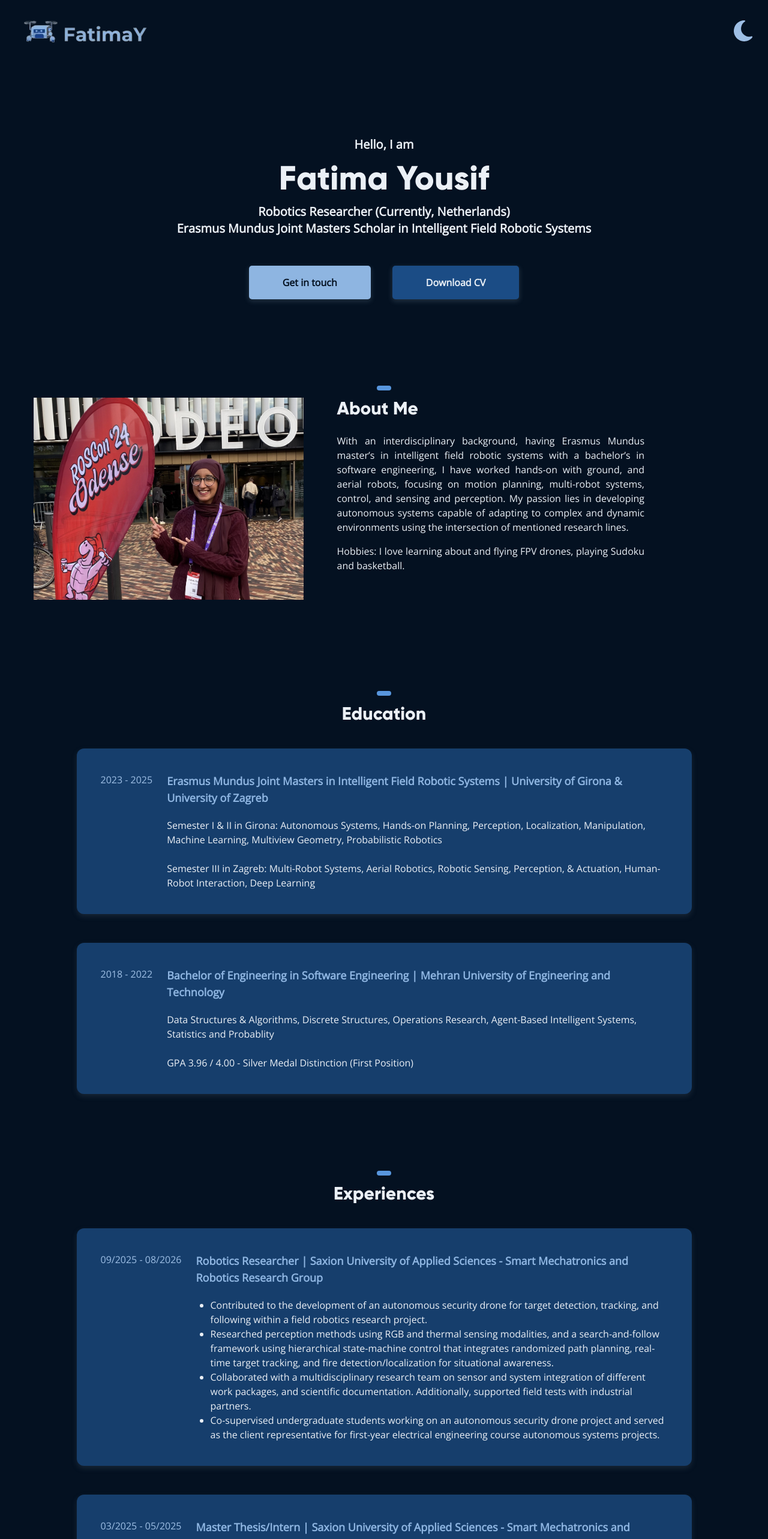
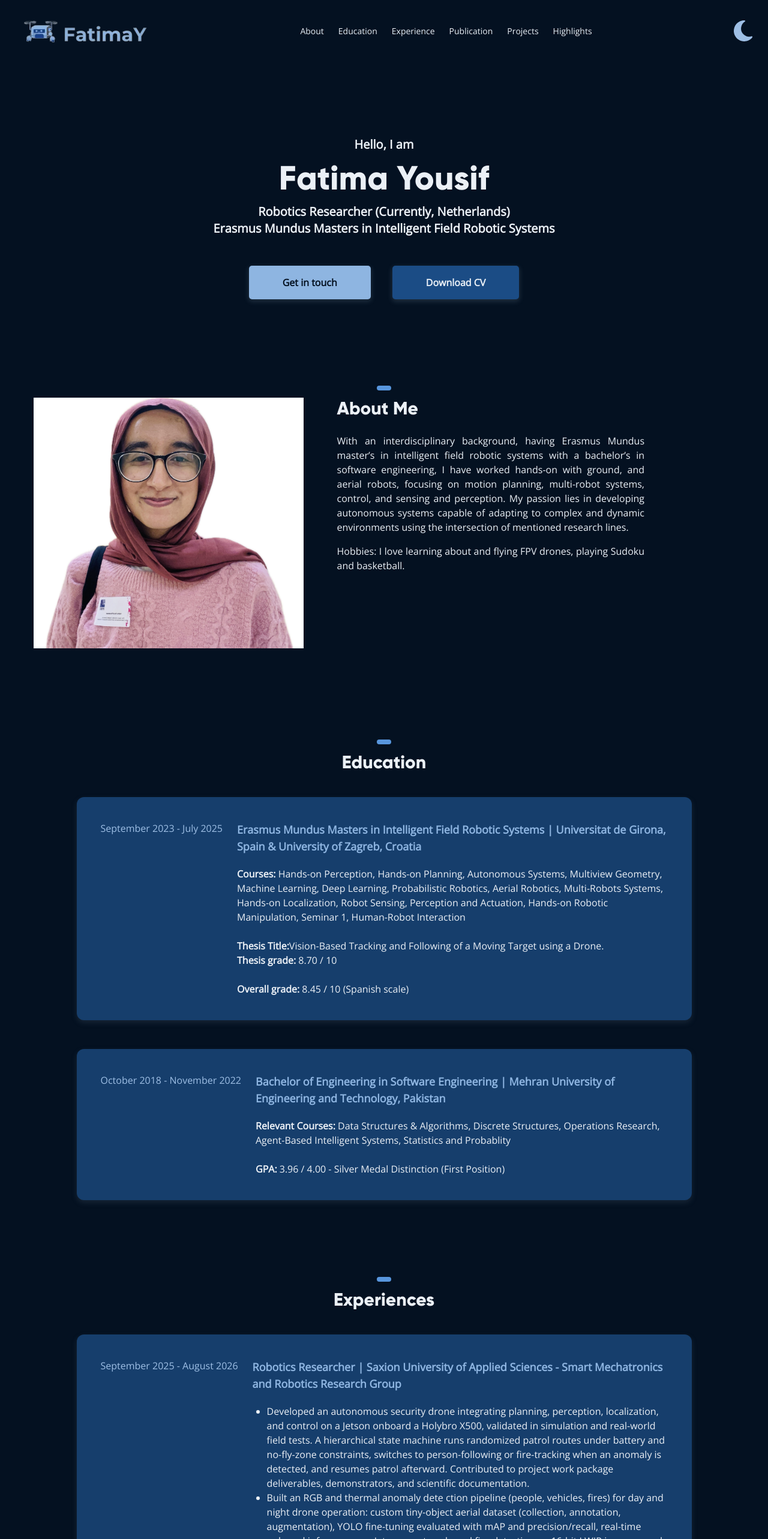
Before and after one commit to FatimaYousif/portfolio-main, a Next.js app: page / in a window 1280 px wide. Shown: the top 2566 px of the page at 60% size. Built offline with nearby package versions, Linux system fonts and the light colour scheme.

Commit message:
Content fixes

```diff
--- a/components/Experience.tsx
+++ b/components/Experience.tsx
@@ -13,7 +13,10 @@ function Experience({ post, company, dateStart, dateEnd, children }: ExperienceP
     <>
       <RevealContent style="flex flex-col md:flex-row md:gap-6 gap-1 bg-lightSecondary-300 dark:bg-[#163E6C] shadow-lightCard dark:shadow-darkCard rounded-xl p-6 sm:p-8 md:p-10 lg:w-10/12 self-center">
         <>
-          <div className="flex text-lightPrimary-700 dark:text-darkPrimary-700 flex-none">{dateStart} - {dateEnd ? dateEnd : "  Present"}</div>
+          {/* <div className="flex text-lightPrimary-700 dark:text-darkPrimary-700 flex-none">{dateStart} - {dateEnd ? dateEnd : "  Present"}</div> */}
+          <div className="flex text-lightPrimary-700 dark:text-darkPrimary-700 flex-none">
+  {dateEnd ? `${dateStart} - ${dateEnd}` : dateStart}
+</div>
           <div className="flex flex-col gap-3">
             <h3 className="text-lightPrimary-900 dark:text-darkPrimary-900 font-openSans flex-0 font-bold text-lg mb-2">{post} | {company}</h3>
             <div className="dark:text-[#BCD2EF] flex flex-col gap-6">
--- a/sections/About.tsx
+++ b/sections/About.tsx
@@ -7,6 +7,8 @@ import Image from "next/image"
 
 function About() {
     return (
+
+         <section id="about" className="scroll-mt-24">
         <motion.div
             initial={{ opacity: 0, y: 10 }}
             animate={{ opacity: 1, y: 0 }}
@@ -17,8 +19,8 @@ function About() {
                     <SectionBadge sectionName="" />
                     <div className="flex flex-col md:flex-row md:gap-6">
                         <div className="w-12/12 md:w-5/12 mb-6 flex justify-center md:self-start">
-                            <Image src={"/images/gallery/header.jpeg"} className="self-center dark:hidden" alt="" height={600} width={450} />
-                            <Image src={"/images/gallery/header.jpeg"} className="self-center hidden dark:block" alt="" height={600} width={450} />
+                            <Image src={"/images/profile1.jpg"} className="self-center dark:hidden" alt="" height={600} width={450} />
+                            <Image src={"/images/profile1.jpg"} className="self-center hidden dark:block" alt="" height={600} width={450} />
                         </div>
                         <div className="w-12/12 md:w-7/12 xl:w-5/12">
                             <h2 className="text-3xl font-bold mb-6">About Me</h2>
@@ -47,6 +49,7 @@ function About() {
                 </>
             </RevealContent>
         </motion.div>
+        </section>
     )
 }
 
--- a/sections/Education.tsx
+++ b/sections/Education.tsx
@@ -4,6 +4,8 @@ import RevealContent from "@/components/ReavealContent"
 
 function Educations() {
     return (
+
+         <section id="education" className="scroll-mt-24">
         <>
             <RevealContent>
                 <>
@@ -12,16 +14,23 @@ function Educations() {
                 </>
             </RevealContent>
             <div className="flex flex-col gap-12">
-                <Education post={"Erasmus Mundus Joint Masters in Intelligent Field Robotic Systems"} dateStart={2023} dateEnd={2025} company={"University of Girona & University of Zagreb"} >
-                    <p>Semester I & II in Girona: Autonomous Systems, Hands-on Planning, Perception, Localization, Manipulation, Machine Learning, Multiview Geometry, Probabilistic Robotics
+                <Education post={"Erasmus Mundus Masters in Intelligent Field Robotic Systems"} dateStart={"September 2023"} dateEnd={"July 2025"} company={"Universitat de Girona, Spain & University of Zagreb, Croatia"} >
+                    {/* <p>Semester I & II in Girona: Autonomous Systems, Hands-on Planning, Perception, Localization, Manipulation, Machine Learning, Multiview Geometry, Probabilistic Robotics
                     </p>
                     <p>Semester III in Zagreb: Multi-Robot Systems,  Aerial Robotics, Robotic Sensing, Perception, & Actuation, Human-Robot Interaction,
-                Deep Learning</p>
+                Deep Learning</p> */}
+                <p><strong>Courses:</strong> Hands-on Perception, Hands-on Planning, Autonomous Systems, Multiview Geometry, Machine Learning, Deep Learning, Probabilistic Robotics, Aerial Robotics, Multi-Robots Systems, Hands-on Localization, Robot Sensing, Perception and Actuation, Hands-on Robotic Manipulation, Seminar 1, Human-Robot Interaction</p>
+                <p><strong>Thesis Title:</strong>Vision-Based Tracking and Following of a Moving Target using a Drone.    <br />
+                <strong>Thesis grade:</strong> 8.70 / 10</p>
+                <p><strong>Overall grade:</strong> 8.45 / 10 (Spanish scale)</p>
+
+
                 </Education>
 
-                <Education post={"Bachelor of Engineering in Software Engineering"} dateStart={2018} dateEnd={2022} company={"Mehran University of Engineering and Technology"} >
-                    <p>Data Structures & Algorithms, Discrete Structures, Operations Research, Agent-Based Intelligent Systems, Statistics and Probablity</p>
-                    <p>GPA 3.96 / 4.00 - Silver Medal Distinction (First Position) </p>
+                <Education post={"Bachelor of Engineering in Software Engineering"} dateStart={"October 2018"} dateEnd={"November 2022"} company={"Mehran University of Engineering and Technology, Pakistan"} >
+                    <p><strong>Relevant Courses: </strong>Data Structures & Algorithms, Discrete Structures, Operations Research, Agent-Based Intelligent Systems, Statistics and Probablity</p>
+
+                    <p><strong>GPA:</strong> 3.96 / 4.00 - Silver Medal Distinction (First Position) </p>
 
 
                 </Education>
@@ -33,6 +42,8 @@ function Educations() {
                 </Experience> */}
             </div>
         </>
+        </section>
+
     )
 }
 
--- a/sections/Experience.tsx
+++ b/sections/Experience.tsx
@@ -4,6 +4,8 @@ import RevealContent from "@/components/ReavealContent"
 
 function Experiences() {
     return (
+
+         <section id="experience" className="scroll-mt-24">
         <>
             <RevealContent>
                 <>
@@ -13,7 +15,7 @@ function Experiences() {
             </RevealContent>
             <div className="flex flex-col gap-12">
 
-               <Experience post={"Robotics Researcher"} dateStart={"09/2025"} dateEnd={"08/2026"} company={"Saxion University of Applied Sciences - Smart Mechatronics and Robotics Research Group"}>
+               <Experience post={"Robotics Researcher"} dateStart={"September 2025"} dateEnd={"August 2026"} company={"Saxion University of Applied Sciences - Smart Mechatronics and Robotics Research Group"}>
                     {/* <p> */}
                     {/* Contributing to the development of an autonomous security drone system for target detection, tracking, and following by integrating gimbal-based target tracking, RGB and thermal camera perception, and a search-and-follow framework combining randomized exploration and path planning, real-time target tracking, and fire detection/localization. */}
                     {/* Contributing to the development of an autonomous security drone for target detection, tracking, and following. Working with RGB and thermal cameras, gimbal-based tracking, path planning, and fire detection/localization, while integrating sensors, testing system performance, and troubleshooting field deployments. Collaborating with research and industry partners on experiments, system validation, technical documentation, and supervising student projects in autonomous systems. */}
@@ -27,14 +29,27 @@ function Experiences() {
                     </ul> */}
                     {/* </p> */}
                 <ul className="list-disc pl-6">
-                    <li>Contributed to the development of an autonomous security drone for target detection, tracking, and following within a field robotics research project.</li>
+                    <li>Developed an autonomous security drone integrating planning, perception, localization, and control on a Jetson onboard a Holybro X500,
+                    validated in simulation and real-world field tests. A hierarchical state machine runs randomized patrol routes under battery and no-fly-zone constraints,
+                    switches to person-following or fire-tracking when
+                    an anomaly is detected, and resumes patrol afterward. Contributed to project work
+                    package deliverables, demonstrators, and scientific documentation.</li>
+                    <li> Built an RGB and thermal anomaly dete ction pipeline (people, vehicles, fires) for day
+                    and night drone operation: custom tiny-object aerial dataset (collection, annotation,
+                    augmentation), YOLO fine-tuning evaluated with mAP and precision/recall, real-time
+                    onboard inference on a Jetson, contour-based fire detection on 16-bit LWIR imagery,
+                    and GPS localization of fires for a fire-extinguishing drone.</li>
+                    <li> Co-supervised undergraduate students on the security drone project, alongside serving
+                    as a client representative for first-year Electrical Engineering students’ Autonomous
+                    Racing Car challenge (technical mentoring, research infrastructure, final competition).</li>
+                    {/* <li>Contributed to the development of an autonomous security drone for target detection, tracking, and following within a field robotics research project.</li>
                     <li>Researched perception methods using RGB and thermal sensing modalities, and a search-and-follow framework using hierarchical state-machine control that integrates randomized path planning, real-time target tracking, and fire detection/localization for situational awareness.</li>
                     <li>Collaborated with a multidisciplinary research team on sensor and system integration of different work packages, and scientific documentation. Additionally, supported field tests with industrial partners.</li>
-                    <li>Co-supervised undergraduate students working on an autonomous security drone project and served as the client representative for first-year electrical engineering course autonomous systems projects.</li>
+                    <li>Co-supervised undergraduate students working on an autonomous security drone project and served as the client representative for first-year electrical engineering course autonomous systems projects.</li> */}
                 </ul>
                 </Experience>
 
-            <Experience post={"Master Thesis/Intern"} dateStart={"03/2025"} dateEnd={"05/2025"} company={"Saxion University of Applied Sciences - Smart Mechatronics and Robotics Research Group"}>
+            <Experience post={"Master Thesis Intern"} dateStart={"March 2025"} dateEnd={"May 2025"} company={"Saxion University of Applied Sciences - Smart Mechatronics and Robotics Research Group"}>
                     {/* <p>
                     My research work on “Vision-based Tracking and Following of a Moving Target Using a UAV”, focused on challenges mainly in RGB modality for robust person detection and tracking, dealing with occlusions and identity switches, and real-time prediction in dynamic environments. The work integrates a hybrid system combining filtering-based tracking (Kalman Filter), vision-based deep learning models (YOLO), and adaptive control strategies. Overall, this research seeks to leverage situational-aware techniques to enable intelligent UAV deployment in security-critical scenarios detecting potential suspicious targets and track them in real-time with minimal response time.
                     </p> */}
@@ -44,17 +59,19 @@ function Experiences() {
                 </ul>
                 </Experience>
 
-                <Experience post={"ROSCon 2024 Diversity Scholar"} dateStart={"10/2024"} dateEnd={"10/2024"} company={"Open Robotics, Denmark"}>
+                {/* <Experience post={"ROSCon Global"} dateStart={"October 2024"} dateEnd={" "} company={"Open Robotics, Denmark"}>
                     <p>
-                    I secured a diversity scholarship to attend the ROSCon 2024 in Denmark where I had the opportunity to network with companies and ROS contributors globally. I specifically got extensive hands-on experience by attending the workshops named “Open source, open hardware hand-held mobile mapping system for large scale surveys” which gave exposure to essential processes such as LIDAR odometry and multi-session refinement for large-scale mapping and “ros2_control” where we learned about controller chaining, fallback controllers, and async controllers.
+                    I secured a diversity scholarship to attend the ROSCon Global in Denmark where I had the opportunity to network with companies and ROS contributors. I specifically got extensive hands-on experience by attending the workshops named “Open source, open hardware hand-held mobile mapping system for large scale surveys” which gave exposure to essential processes such as LIDAR odometry and multi-session refinement for large-scale mapping and “ros2_control” where we learned about controller chaining, fallback controllers, and async controllers.
                     </p>
-                </Experience>
+                </Experience> */}
 
-                <Experience post={"Robotics Intern"} dateStart={"06/2024"} dateEnd={"08/2024"} company={"Paltech Robotics GmbH"}>
-                    <p>
-                    Worked on testing and comparing two new ultrasonic sensors i.e. Bosch and Valeo for the collision avoidance task to include the safety
+                <Experience post={"Robotics Intern"} dateStart={"July 2024"} dateEnd={"August 2024"} company={"Paltech Robotics GmbH"}>
+                    {/* Worked on testing and comparing two new ultrasonic sensors i.e. Bosch and Valeo for the collision avoidance task to include the safety
 braking feature (setting thresholds to slow down or stop the robot with ROS2) which involved performing multiple field tests of
-different high grass.</p>
+different high grass. */}
+<ul className="list-disc pl-6"> <li>Evaluated Bosch and Valeo ultrasonic sensors and implemented ROS2-based safety braking logic for collision avoidance on an agricultural field robot.</li>
+    <li>Performed extensive outdoor testing in high-grass environments to validate sensor reliability and collision-avoidance performance.</li>
+</ul>
                 </Experience>
 
                 {/* <Experience post={"B.E. in Software Engineering"} dateStart={2018} dateEnd={2022} company={"Mehran University of Engineering and Technology"} >
@@ -70,6 +87,7 @@ different high grass.</p>
                 </Experience> */}
             </div>
         </>
+        </section>
     )
 }
 
--- a/sections/Header.tsx
+++ b/sections/Header.tsx
@@ -1,39 +1,101 @@
 "use client";
 
 import ThemeToggle from '../components/ThemeToggle';
-import AlertDot from '../components/AlertDot';
-import BrandLogo from '@/components/BrandLogo';
 import { motion } from 'framer-motion';
-import Image from 'next/image';
 
 function Header() {
+  const navItems = [
+    { name: "About", id: "about" },
+    { name: "Education", id: "education" },
+    { name: "Experience", id: "experience" },
+    // { name: "Conferences", id: "conferences" },
+    { name: "Publication", id: "publications" },
+    { name: "Projects", id: "projects" },
+    { name: "Highlights", id: "highlights" },
+  ];
+
   return (
     <motion.header
       initial={{ opacity: 0, y: -50 }}
       animate={{ opacity: 1, y: 0 }}
       transition={{ duration: 0.5 }}
-      className='flex items-center mt-[20px]'
+      className="flex items-center justify-between mt-[20px] gap-4"
     >
-      {/* <div className='items-center hidden gap-4 md:flex md:w-3/12'><AlertDot />Available</div> */}
-      <div className='flex w-9/12 md:w-8/12 md:justify-left '>
-        {/* <BrandLogo /> */}
-        {/* <Image
-                            alt={`logo`}
-                            height={800}
-                            width={800}
-                            src={"/images/header_logo.png"}
-                            className="brightness-75"
-                        /> */}
 
-        <img src="/images/header_logo_light.png" alt="" className = "logo dark:hidden" />
-        <img src="/images/header_logo_dark.png" alt="" className = "logo hidden dark:block" />
+      {/* Logo */}
+      <div className="flex items-center">
+        <img
+          src="/images/header_logo_light.png"
+          alt="Logo"
+          className="logo dark:hidden"
+        />
+        <img
+          src="/images/header_logo_dark.png"
+          alt="Logo"
+          className="logo hidden dark:block"
+        />
+      </div>
 
-      </div>
-      <div className='flex justify-end w-4/12'>
+      {/* Navigation */}
+      <nav className="hidden md:flex items-center gap-6">
+        {navItems.map((item) => (
+          <a
+            key={item.id}
+            href={`#${item.id}`}
+            className="text-sm font-medium hover:text-blue-500 transition-colors"
+          >
+            {item.name}
+          </a>
+        ))}
+      </nav>
+
+      {/* Theme Toggle */}
+      <div className="flex items-center">
         <ThemeToggle />
       </div>
+
     </motion.header>
   );
 }
 
 export default Header;
+
+// "use client";
+
+// import ThemeToggle from '../components/ThemeToggle';
+// import AlertDot from '../components/AlertDot';
+// import BrandLogo from '@/components/BrandLogo';
+// import { motion } from 'framer-motion';
+// import Image from 'next/image';
+
+// function Header() {
+//   return (
+//     <motion.header
+//       initial={{ opacity: 0, y: -50 }}
+//       animate={{ opacity: 1, y: 0 }}
+//       transition={{ duration: 0.5 }}
+//       className='flex items-center mt-[20px]'
+//     >
+//       {/* <div className='items-center hidden gap-4 md:flex md:w-3/12'><AlertDot />Available</div> */}
+//       <div className='flex w-9/12 md:w-8/12 md:justify-left '>
+//         {/* <BrandLogo /> */}
+//         {/* <Image
+//                             alt={`logo`}
+//                             height={800}
+//                             width={800}
+//                             src={"/images/header_logo.png"}
+//                             className="brightness-75"
+//                         /> */}
+
+//         <img src="/images/header_logo_light.png" alt="" className = "logo dark:hidden" />
+//         <img src="/images/header_logo_dark.png" alt="" className = "logo hidden dark:block" />
+
+//       </div>
+//       <div className='flex justify-end w-4/12'>
+//         <ThemeToggle />
+//       </div>
+//     </motion.header>
+//   );
+// }
+
+// export default Header;
--- a/sections/Hero.tsx
+++ b/sections/Hero.tsx
@@ -15,7 +15,7 @@ function Hero() {
                 <p className="text-xl font-bold">Hello, I am </p>
                 <h1>Fatima Yousif</h1>
                 <p className="text-xl font-bold"> Robotics Researcher (Currently, Netherlands) </p>
-                <p className="text-xl font-bold"> Erasmus Mundus Joint Masters Scholar in Intelligent Field Robotic Systems </p>
+                <p className="text-xl font-bold"> Erasmus Mundus Masters in Intelligent Field Robotic Systems </p>
             </motion.div>
             <motion.div
                 initial={{ opacity: 0, y: 10 }}
--- a/sections/Photos.tsx
+++ b/sections/Photos.tsx
@@ -5,6 +5,8 @@ import SectionBadge from "@/components/SectionBadge"
 
 export default function Photos() {
   return (
+      <section id="highlights" className="scroll-mt-24">
+
      <>
       <RevealContent>
         <>
@@ -52,6 +54,7 @@ export default function Photos() {
       </div>
     {/* </section> */}
     </>
+    </section>
   );
 }
 
--- a/sections/Projects.tsx
+++ b/sections/Projects.tsx
@@ -200,25 +200,26 @@ const projectsData: Project[] = [
   },
 
   {
-    name: "Event Based Cameras (EBC) ",
+    name: "Event-Based Vision & Motion Compensation: ",
     description:
-      "Analyzed EBC data by comparing it with ground truth using DAVIS. Employed a frame-based approach to convert raw event data into frames suitable for CNNs and RNNs, and applied motion compensation techniques.",
-    categories: ["Perception"],
+      // "Analyzed EBC data by comparing it with ground truth using DAVIS. Employed a frame-based approach to convert raw event data into frames suitable for CNNs and RNNs, and applied motion compensation techniques.",
+    "Processed asynchronous Event-Based Camera data from the MVSEC DAVIS346B dataset, implementing event-to-image encoding and frame-based discretization for CNN/RNN- compatible representations, and applying pyramidal patch-based motion compensation with BFGS optimization for optical-flow estimation. Evaluated compensated flow against ground-truth flow using Average Endpoint Error",
+      categories: ["Perception"],
     technologies: [],
     imageSrc: "/images/EBC.png",
     imagePosition: "right",
     githubLink: "https://github.com/FatimaYousif/Event_based_Cameras",
   },
-  {
-    name: "Machine Vision Projects ",
-    description:
-      "Worked on tasks such as Augmented Reality, Camera Calibration, Detecting Aruco markers, and Generating Fiducial Makers with computer vision, and image processing in CPP.",
-    categories: ["Perception"],
-    technologies: [],
-    imageSrc: "/images/mv.png",
-    imagePosition: "right",
-    githubLink: "https://github.com/FatimaYousif/Machine_Vision_Projects",
-  },
+  // {
+  //   name: "Machine Vision Projects ",
+  //   description:
+  //     "Worked on tasks such as Augmented Reality, Camera Calibration, Detecting Aruco markers, and Generating Fiducial Makers with computer vision, and image processing in CPP.",
+  //   categories: ["Perception"],
+  //   technologies: [],
+  //   imageSrc: "/images/mv.png",
+  //   imagePosition: "right",
+  //   githubLink: "https://github.com/FatimaYousif/Machine_Vision_Projects",
+  // },
   {
     name: "Reinforcement Learning-Based Path Planning for Autonomous Robots in Static Environments ",
     description:
@@ -251,6 +252,8 @@ function Projects() {
   }, [activeCategory])
 
   return (
+     <section id="projects" className="scroll-mt-24">
+
     <>
       <RevealContent>
         <>
@@ -294,6 +297,7 @@ function Projects() {
         ))}
       </div>
     </>
+    </section>
   )
 }
 
```
Also changed, not shown: app/page.tsx (+13 -1 lines), components/Awards.tsx (added, +29 -0 lines), sections/Awards.tsx (added, +56 -0 lines), sections/Publication.tsx (added, +34 -0 lines), public/images/mv.png, public/images/profile1.jpg (added).
